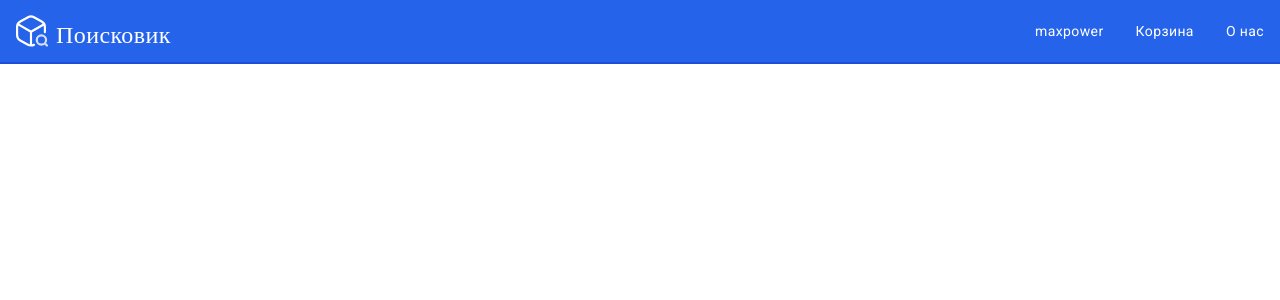
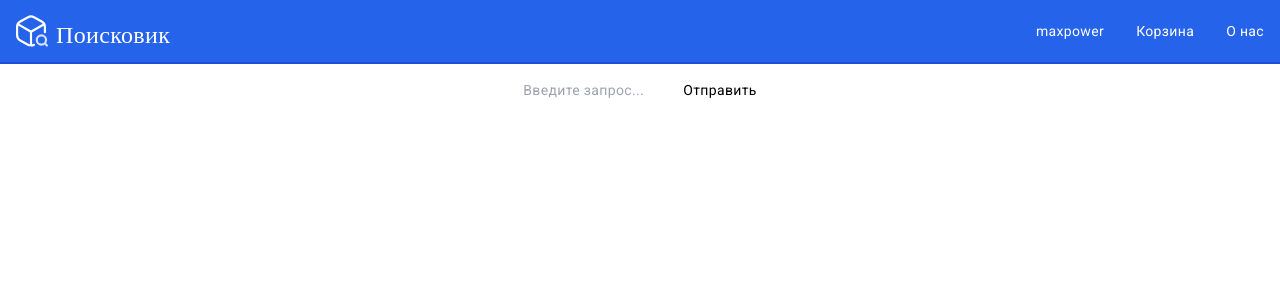
Before and after one commit to MYABOTHET/SearchSpareParts, an Angular app: page / in a window 1280 px wide. Shown: the top 300 px of the page. Built offline with nearby package versions, Linux system fonts and the light colour scheme.

Commit message:
Добавил базовую версию компонента отправной формы для поиска

```diff
--- a/src/app/app.component.html
+++ b/src/app/app.component.html
@@ -1,5 +1,8 @@
-<app-header [project_title]="project_title" [navigation_links]="navigation_links"/>
+<app-header
+  [project_title]="project_title"
+  [navigation_links]="navigation_links"
+/>
 
-<main>
-  <router-outlet/>
+<main class="flex justify-center">
+  <router-outlet />
 </main>
--- a/src/app/components/header/header.component.html
+++ b/src/app/components/header/header.component.html
@@ -1,5 +1,5 @@
 <header
-  class="fixed h-16 w-full border-b-2 border-b-blue-700 bg-blue-600 px-4 text-sm text-white"
+  class="fixed z-50 h-16 w-full border-b-2 border-b-blue-700 bg-blue-600 px-4 text-white"
 >
   <div
     class="m-auto flex h-full w-full max-w-screen-xl items-center justify-between"
@@ -32,3 +32,6 @@
     </nav>
   </div>
 </header>
+
+<!-- Отступ от header, чтобы нижний контент не был скрыт им -->
+<div class="h-16"></div>
--- /dev/null
+++ b/src/app/components/search-form/search-form.component.html
@@ -0,0 +1,10 @@
+<form (ngSubmit)="submit()">
+  <label for="search_query"></label>
+  <input
+    id="search_query"
+    type="text"
+    placeholder="Введите запрос..."
+    [formControl]="search_query"
+  />
+  <button>Отправить</button>
+</form>
--- /dev/null
+++ b/src/app/components/search-form/search-form.component.ts
@@ -0,0 +1,21 @@
+import { Component, output, OutputEmitterRef } from '@angular/core';
+import { FormControl, FormsModule, ReactiveFormsModule } from '@angular/forms';
+
+@Component({
+  selector: 'app-search-form',
+  standalone: true,
+  imports: [ReactiveFormsModule, FormsModule],
+  templateUrl: './search-form.component.html',
+  styleUrl: './search-form.component.css',
+  host: {
+    class: 'inline-block',
+  },
+})
+export class SearchFormComponent {
+  search_query: FormControl<string | null> = new FormControl('');
+  search_query_emitter: OutputEmitterRef<string> = output<string>();
+  submit(): void {
+    this.search_query_emitter.emit(this.search_query.value ?? '');
+    this.search_query.reset();
+  }
+}
--- a/src/app/pages/search/search.page.html
+++ b/src/app/pages/search/search.page.html
@@ -1 +1 @@
-<p>search works!</p>
+<app-search-form class="m-4" />
--- a/src/index.html
+++ b/src/index.html
@@ -19,7 +19,7 @@
       rel="stylesheet"
     />
   </head>
-  <body class="font-roboto tracking-wide">
+  <body class="font-roboto text-sm tracking-wide">
     <app-root></app-root>
   </body>
 </html>
```
Also changed, not shown: src/app/pages/search/search.page.ts (+4 -5 lines), src/app/components/search-form/search-form.component.css (added).
